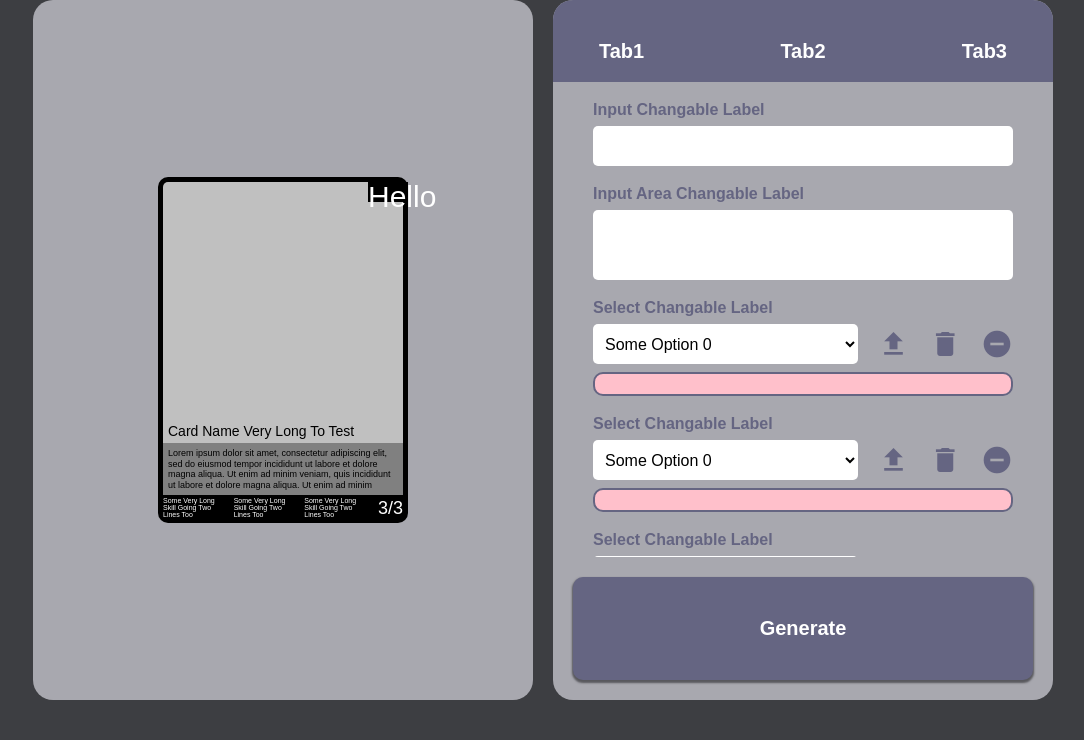
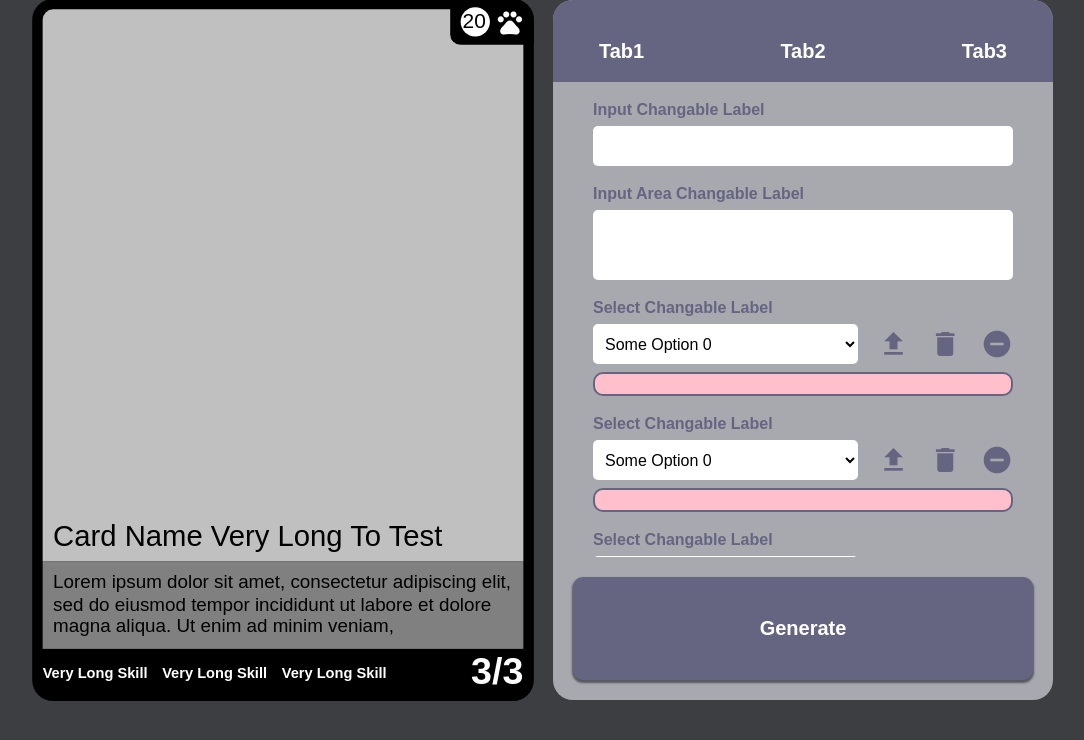
Before and after one commit to CottonBottom/CardMaker, a React (Create React App) app in the folder card-maker/: page / in a window 1280 px wide. Shown: the top 740 px of the page, without its empty margins (97-1181 px from the left). Built offline with nearby package versions, Linux system fonts and the light colour scheme; a web font is replaced by a local one.

Commit message:
Card Design Done

```diff
--- a/card-maker/src/components/Card.tsx
+++ b/card-maker/src/components/Card.tsx
@@ -4,26 +4,32 @@ type Props = {};
 
 const Card: React.FC<Props> = (props: Props) => {
   return (
-    <div className="card">
+    <div className="card card--character-card">
       <div className="character-card-container">
         <div className="character-card">
-          <div className="character-card__top">Hello</div>
+          <div className="character-card__top">
+            <span className="character-card__cost">
+              <span>20</span>
+            </span>
+            <span className="material-icons">pets</span>
+          </div>
           <div className="character-card__image-container">
             <div className="character-card__name">
               Card Name Very Long To Test
             </div>
           </div>
           <div className="character-card__legend">
-            Lorem ipsum dolor sit amet, consectetur adipiscing elit, sed do
-            eiusmod tempor incididunt ut labore et dolore magna aliqua. Ut enim
-            ad minim veniam, quis incididunt ut labore et dolore magna aliqua.
-            Ut enim ad minim
+            <span>
+              Lorem ipsum dolor sit amet, consectetur adipiscing elit, sed do
+              eiusmod tempor incididunt ut labore et dolore magna aliqua. Ut
+              enim ad minim veniam,
+            </span>
           </div>
           <div className="character-card__abilities">
             <div className="character-card__skills">
-              <span>Some Very Long Skill Going Two Lines Too</span>
-              <span>Some Very Long Skill Going Two Lines Too</span>
-              <span>Some Very Long Skill Going Two Lines Too</span>
+              <span>Very Long Skill</span>
+              <span>Very Long Skill</span>
+              <span>Very Long Skill</span>
             </div>
             <div className="character-card__stats">3/3</div>
           </div>
--- a/card-maker/src/scss/_charactercard.scss
+++ b/card-maker/src/scss/_charactercard.scss
@@ -2,31 +2,63 @@
   display: flex;
   align-items: center;
   justify-content: center;
-  height: 100%;
-  width: 100%;
+  width: 240px;
+  height: 336px;
+  position: relative;
 }
 
 .character-card {
   display: flex;
   align-items: center;
   flex-direction: column;
-  height: 336px;
-  width: 240px;
   background: black;
   border-radius: 10px;
   font-size: 30px;
   padding: 5px;
-  position: relative;
-  //   scale: 2.09;
+  scale: 2.09;
+
+  //Disable text selection
+  -webkit-touch-callout: none; /* iOS Safari */
+  -webkit-user-select: none; /* Safari */
+  -khtml-user-select: none; /* Konqueror HTML */
+  -moz-user-select: none; /* Old versions of Firefox */
+  -ms-user-select: none; /* Internet Explorer/Edge */
+  user-select: none; /* Non-prefixed version, currently supported by Chrome, Edge, Opera and Firefox */
 }
 
 .character-card__top {
-  height: 20px;
+  display: flex;
+  align-items: center;
+  justify-content: center;
+  height: 22px;
   width: 40px;
   background: black;
   position: absolute;
   z-index: 1;
+  top: 0;
   right: 0;
+  border-radius: 0px 10px 0px 5px;
+
+  .material-icons {
+    color: white;
+    font-size: 14px;
+  }
+}
+
+.character-card__cost {
+  display: flex;
+  align-items: center;
+  justify-content: center;
+  width: 14px;
+  height: 14px;
+  font-size: 10px;
+  color: black;
+  background: white;
+  border-radius: 50%;
+  margin-right: 3px;
+  span {
+    margin-bottom: 1px;
+  }
 }
 
 .character-card__image-container {
@@ -48,7 +80,7 @@
 .character-card__legend {
   background: rgba(255, 255, 255, 0.5);
   color: black;
-  height: 42px;
+  height: 32px;
   padding: 5px;
   font-size: 9px;
   line-height: 10.5px;
@@ -60,8 +92,6 @@
   display: flex;
   align-items: center;
   justify-content: space-between;
-  color: white;
-  line-height: 1;
 }
 
 .character-card__skills {
@@ -69,7 +99,8 @@
   display: flex;
   align-items: center;
   font-size: 7px;
-  margin-right: 10px;
+  color: white;
+  font-weight: bold;
 
   span:not(:last-child) {
     margin-right: 7px;
@@ -77,7 +108,9 @@
 }
 
 .character-card__stats {
+  color: white;
   font-size: 18px;
+  font-weight: bold;
 }
 
 @media (max-width: 500px) {
--- a/card-maker/src/scss/_common.scss
+++ b/card-maker/src/scss/_common.scss
@@ -37,6 +37,10 @@ code {
   flex-shrink: 0;
 }
 
+.card--character-card {
+  justify-content: center;
+}
+
 .card--settings {
   margin-left: 20px;
 }
```
